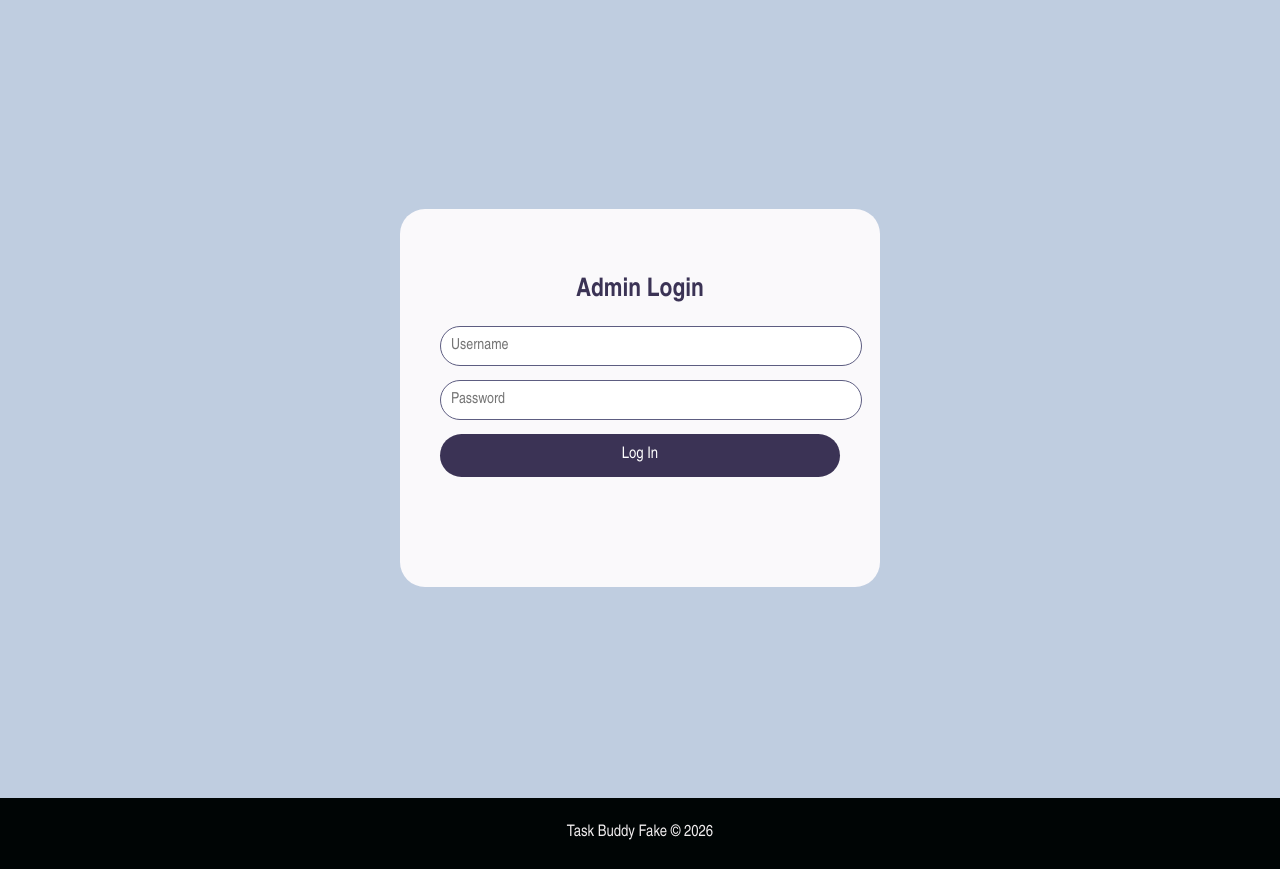
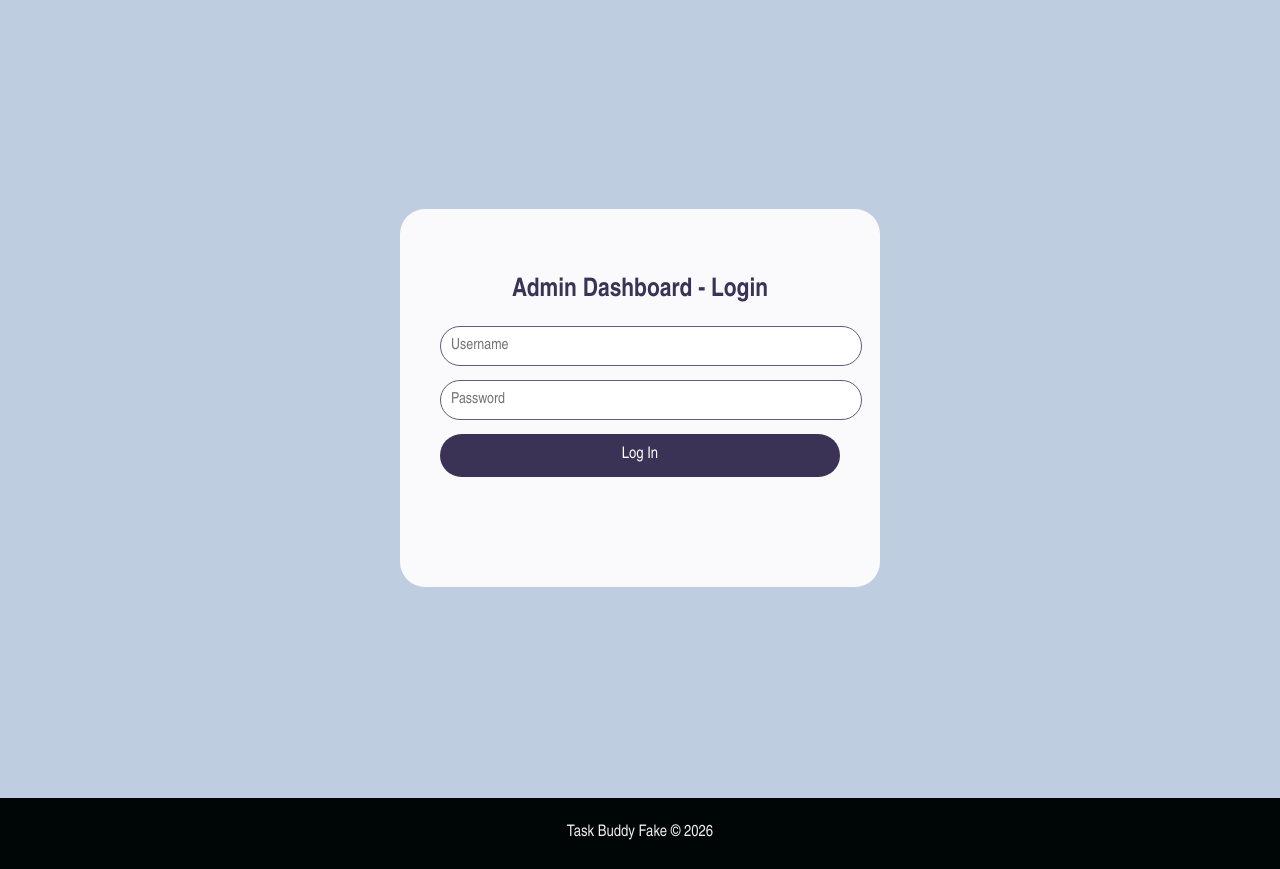
Before and after one commit to NatalieMelnyk/NatalieMelnyk.github.io, a website: page public/login.html in a window 1280 px wide. Shown: the part 62-931 px from the top of the page. Drawn offline with Linux system fonts and the light colour scheme.

Commit message:
Updated: Admin Dashboard Header 1 Text

```diff
--- a/public/login.html
+++ b/public/login.html
@@ -135,7 +135,7 @@
     </nav>
     <div class="login-wrapper">
         <div class="login-block">
-            <h1>Admin Login</h1>
+            <h1>Admin Dashboard - Login</h1>
             <input type="text" id="username" placeholder="Username">
             <input type="password" id="password" placeholder="Password">
             <button id="loginBtn">Log In</button>
```
